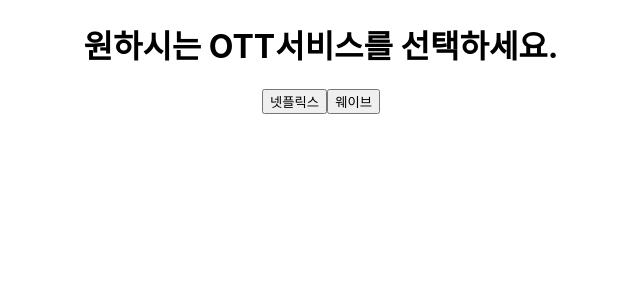
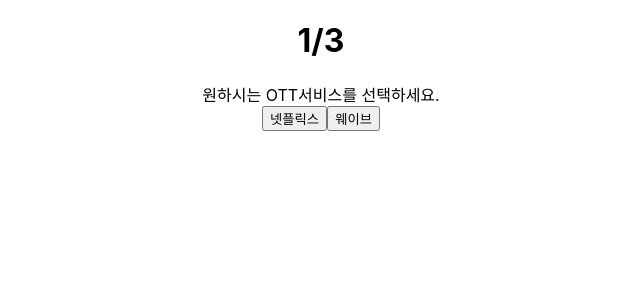
Before and after one commit to wlals2997/shareD, a React (Create React App) app: page /select in a window 1280 px wide. Shown: the top 300 px of the page, without its empty margins (319-959 px from the left). Built offline with nearby package versions, Linux system fonts and the light colour scheme.

Commit message:
셀렉트 페이지

```diff
--- a/src/pages/SelectPage.js
+++ b/src/pages/SelectPage.js
@@ -5,7 +5,8 @@
     <div>
     <div>
         <div>
-            <h1>원하시는 OTT서비스를 선택하세요.</h1>
+            <h1>1/3</h1>
+            <div> 원하시는 OTT서비스를 선택하세요.</div>
 
         </div>
         <div>
```
